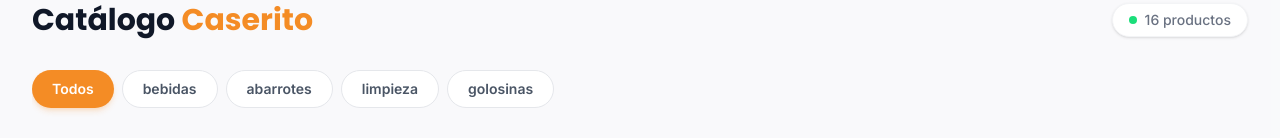
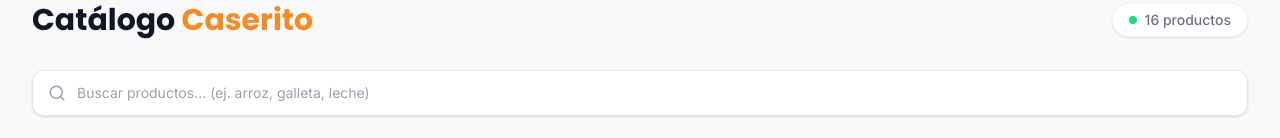
Before and after one commit to WilO22/kiosko-virtual, a React (Vite) app: page / in a window 1280 px wide. Shown: the part 798-936 px from the top of the page. Built offline with nearby package versions, Linux system fonts and the light colour scheme.

Commit message:
feat: implementar buscador por coincidencia de texto en el catalogo (BC-21)

```diff
--- a/src/widgets/product-grid/ui/ProductGrid.tsx
+++ b/src/widgets/product-grid/ui/ProductGrid.tsx
@@ -1,7 +1,7 @@
 import { useEffect } from 'react';
 import type { Product } from '@/shared/types';
 import { ProductCard } from '@/entities/product/ui/ProductCard';
-import { PackageSearch, ChevronLeft, ChevronRight } from 'lucide-react';
+import { PackageSearch, ChevronLeft, ChevronRight, Search, X } from 'lucide-react';
 import { useSearchParams } from 'react-router-dom';
 
 interface ProductGridProps {
@@ -14,15 +14,24 @@ export function ProductGrid({ products, isLoading, onAddToCart }: ProductGridPro
   const [searchParams, setSearchParams] = useSearchParams();
   const activeCategory = searchParams.get('category') || 'Todos';
   const currentPage = parseInt(searchParams.get('page') || '1', 10);
+  const searchQuery = searchParams.get('q') || '';
   const ITEMS_PER_PAGE = 8;
 
   // Extraer categorías únicas
   const categories = ['Todos', ...new Set(products.map(p => p.category))];
 
-  // Filtrar productos
-  const filteredProducts = activeCategory === 'Todos'
+  // Filtrar por categoría
+  const categoryFiltered = activeCategory === 'Todos'
     ? products
     : products.filter(p => p.category === activeCategory);
+
+  // Filtrar por búsqueda (coincidencia parcial en nombre o descripción)
+  const filteredProducts = searchQuery
+    ? categoryFiltered.filter(p =>
+        p.name.toLowerCase().includes(searchQuery.toLowerCase()) ||
+        p.description.toLowerCase().includes(searchQuery.toLowerCase())
+      )
+    : categoryFiltered;
 
   // Cálculos de Paginación
   const totalPages = Math.ceil(filteredProducts.length / ITEMS_PER_PAGE);
@@ -43,7 +52,23 @@ export function ProductGrid({ products, isLoading, onAddToCart }: ProductGridPro
     } else {
       searchParams.set('category', category);
     }
-    // Ticket BC-20 Criterio: Resetear página al cambiar filtro
+    // Resetear página al cambiar filtro
+    searchParams.set('page', '1');
+    setSearchParams(searchParams);
+  };
+
+  const handleSearchChange = (value: string) => {
+    if (value) {
+      searchParams.set('q', value);
+    } else {
+      searchParams.delete('q');
+    }
+    searchParams.set('page', '1');
+    setSearchParams(searchParams, { replace: true });
+  };
+
+  const clearSearch = () => {
+    searchParams.delete('q');
     searchParams.set('page', '1');
     setSearchParams(searchParams);
   };
@@ -107,6 +132,26 @@ export function ProductGrid({ products, isLoading, onAddToCart }: ProductGridPro
           <span className="flex h-2 w-2 rounded-full bg-brand-green"></span>
           {filteredProducts.length} productos
         </div>
+      </div>
+
+      {/* Barra de Búsqueda */}
+      <div className="relative mb-6">
+        <Search size={18} className="absolute left-4 top-1/2 -translate-y-1/2 text-gray-400" />
+        <input
+          type="text"
+          value={searchQuery}
+          onChange={(e) => handleSearchChange(e.target.value)}
+          placeholder="Buscar productos... (ej. arroz, galleta, leche)"
+          className="w-full pl-11 pr-10 py-3 rounded-xl border border-gray-200 bg-white focus:ring-2 focus:ring-brand-orange/40 focus:border-brand-orange outline-none text-sm text-gray-800 placeholder:text-gray-400 shadow-sm transition-all"
+        />
+        {searchQuery && (
+          <button
+            onClick={clearSearch}
+            className="absolute right-3 top-1/2 -translate-y-1/2 p-1 text-gray-400 hover:text-gray-700 rounded-full hover:bg-gray-100 transition-colors"
+          >
+            <X size={16} />
+          </button>
+        )}
       </div>
 
       {/* Píldoras de Categorías (Filtros) */}
```
